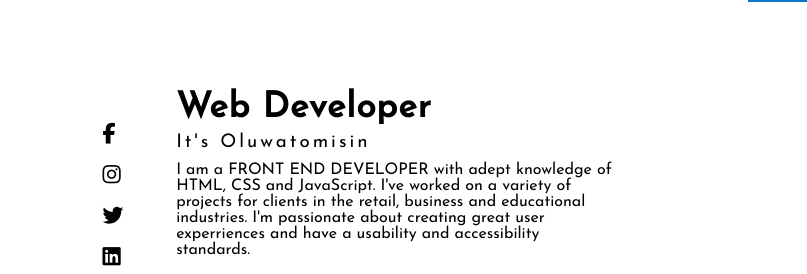
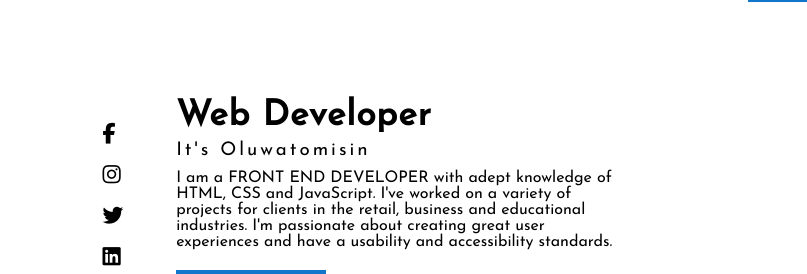
Before and after one commit to Oluwatomisin2701/My-Portfolio, a plain HTML site: page index.html in a window 1280 px wide. Shown: the part 192-466 px from the top of the page, 0-807 px from the left. Drawn offline with Linux system fonts and the light colour scheme.

Commit message:
Update index.html

```diff
--- a/index.html
+++ b/index.html
@@ -58,7 +58,7 @@
                 <p>
                     I am a FRONT END DEVELOPER with adept knowledge of HTML, CSS and JavaScript.
                     I've worked on a variety of projects for clients in the retail, business and
-                    educational industries. I'm passionate about creating great user experriences and
+                    educational industries. I'm passionate about creating great user experiences and
                     have a usability and accessibility standards.
                 </p>
                 <button><a href="./contact.html">Hire me</a></button>
```
